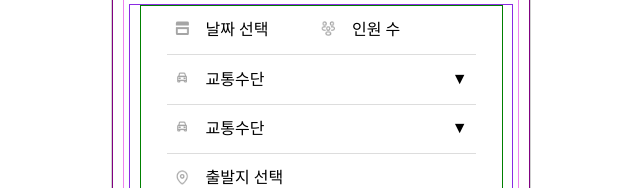
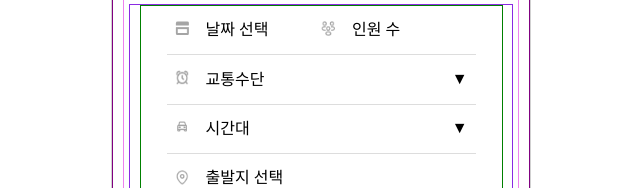
Before and after one commit to UMC-WEGO/WEGO_FE_React, a React (Vite) app in the folder WEGO_FE/: page /home in a window 1280 px wide. Shown: the part 162-350 px from the top of the page, without its empty margins (319-959 px from the left). Built offline with nearby package versions, Linux system fonts and the light colour scheme; a web font is replaced by a local one.

Commit message:
feat: 홈화면 여행조건 선택 dropdown 컴포넌트 분리

```diff
--- a/WEGO_FE/src/components/feat2/DestinationFilter.tsx
+++ b/WEGO_FE/src/components/feat2/DestinationFilter.tsx
@@ -1,13 +1,12 @@
 import styled from "styled-components";
 
+import car_icon from "../../images/feat2/car_icon.png";
+import clock_icon from "../../images/feat2/alarm_icon.png";
 import calender_icon from "../../images/feat2/calendar_icon.png";
 import people_icon from "../../images/feat2/group_people_icon.png";
-import car_icon from "../../images/feat2/car_icon.png";
-import clock_icon from "../../images/feat2/alarm_icon.png";
 import pin_icon from "../../images/feat2/map_pin_icon.png";
 import Dropdown from "./Dropdown";
 // 여행 조건 선택하는 부분
-
 const FilterBox = styled.div`
   width: 363px;
   height: auto;
@@ -22,18 +21,6 @@ const FilterBox = styled.div`
 
 const BottomSheetItem = styled.label`
 
-`
-
-const DropdownSelect = styled.select`
-  border: none;
-
-  width: 100%;
-  height: 100%;
-`
-
-const DropdownItem = styled.div`
-  width: 345px;
-  height: 50px;
 `
 
 const SelectorRow = styled.div`
@@ -62,75 +49,22 @@ const IconImg = styled.img`
     margin-right: 17px;
 `
 
-// --- --- --- dropdown
-// const DropdownContainer = styled.div`
-//   width: 100%;
-//   height: 100%;
-// `
+type Option = {
+  label: string;
+  icon: string;
+};
 
-// const DropdownHeader = styled.div`
-//   width: 100%;
-//   height: 100%;
+const Item_time: Option[] = [
+  { label: "1시간 미만", icon: clock_icon },
+  { label: "2시간 미만", icon: clock_icon },
+  { label: "3시간 미만", icon: clock_icon }
+];
 
-//   display: flex;
-//   align-items: center;
-//   justify-content: space-between;
-// `
-
-// const DropdownList = styled.ul`
-//   background-color: white;
-//   border: 1px solid black;
-
-//   width: 293px;
-
-//   position: absolute;
-// `
-
-// const DropdownListItem = styled.li`
-//   height: 50px;
-
-//   display: flex;
-//   align-items: center;
-// `
-
-// const Dropdown = () => {
-//   const [isOpenFlag, setIsOpenFlag] = useState(false);
-//   const [selectedOption, setSelectedOption] = useState("교통수단")
-
-//   const toggleDropdown = () => setIsOpenFlag(!isOpenFlag);
-//   const selectOption = (option:string) => {
-//     setSelectedOption(option);
-//     setIsOpenFlag(false);
-//   };
-
-//   const option = [
-//     {label: "자가용", icon: car_icon},
-//     {label: "버스", icon: car_icon},
-//     {label: "기차(KTX)", icon: car_icon}
-//   ];
-
-//   return(
-//     <DropdownContainer>
-//       <DropdownHeader onClick={toggleDropdown} tabIndex={0}>
-//         <div>
-//           <IconImg src={car_icon}/>
-//           {selectedOption}
-//         </div>
-//         <span>{isOpenFlag ? "▲" : "▼"}</span>
-//       </DropdownHeader>
-//       {isOpenFlag && (
-//         <DropdownList>
-//           {option.map((option, index) => (
-//             <DropdownListItem key={index} onClick={() => selectOption(option.label)} tabIndex={0}>
-//               <IconImg src={car_icon}/>
-//               {option.label}
-//             </DropdownListItem>
-//           ))}
-//         </DropdownList>
-//       )}
-//     </DropdownContainer>
-//   );
-// };
+const Item_transport: Option[] = [
+  { label: "자동차", icon: car_icon },
+  { label: "버스", icon: car_icon },
+  { label: "기차(KTX)", icon: car_icon }
+]
 
 const DestinationFilter = () => {
   return(
@@ -147,10 +81,10 @@ const DestinationFilter = () => {
           </Label>
         </SelectorRow>
         <SelectorRow>
-          <Dropdown/>
+          <Dropdown value="교통수단" option={Item_transport} iconStream={clock_icon}/>
         </SelectorRow>
         <SelectorRow>
-          <Dropdown/>
+          <Dropdown value="시간대" option={Item_time} iconStream={car_icon}/>
         </SelectorRow>
         <SelectorRow>
           <IconImg src={pin_icon}/>
--- a/WEGO_FE/src/components/feat2/Dropdown.tsx
+++ b/WEGO_FE/src/components/feat2/Dropdown.tsx
@@ -1,8 +1,5 @@
 import styled from "styled-components"
 import { useState } from "react";
-
-import car_icon from "../../images/feat2/car_icon.png";
-
 
 const IconImg = styled.img`
     width: 14px;
@@ -41,37 +38,50 @@ const DropdownListItem = styled.li`
   align-items: center;
 `
 
-const Dropdown = () => {
-  const [isOpenFlag, setIsOpenFlag] = useState(false);
-  const [selectedOption, setSelectedOption] = useState("교통수단")
+type Option = {
+  label: string;
+  icon: string;
+};
 
-  const toggleDropdown = () => setIsOpenFlag(!isOpenFlag);
-  const selectOption = (option:string) => {
-    setSelectedOption(option);
+interface DropdownProps {
+  value?: string;
+  iconStream?: string;
+  option: Option[];
+}
+
+const Dropdown = ({
+    value,                    // dropdown 기본값
+    iconStream,               // icon 이미지 경로
+    option }: DropdownProps   // dropdown 선택 요소 리스트
+) => {
+    const [isOpenFlag, setIsOpenFlag] = useState(false);          // dropdown 클릭여부 확인
+    const [selectedOption, setSelectedOption] = useState(value);  // 선택한 값
+
+    const toggleDropdown = () => setIsOpenFlag(!isOpenFlag);      // dropdown 활성/불활성 전환
+
+    const selectOption = (label: string) => {
+      setSelectedOption(label);
       setIsOpenFlag(false);
     };
 
-  const option = [
-    {label: "자가용", icon: car_icon},
-    {label: "버스", icon: car_icon},
-    {label: "기차(KTX)", icon: car_icon}
-  ];
-
-  return(
+    return (
       <DropdownContainer>
-      <DropdownHeader onClick={toggleDropdown} tabIndex={0}>
+        <DropdownHeader onClick={toggleDropdown}>
           <div>
-          <IconImg src={car_icon}/>
-          {selectedOption}
+            <IconImg src={iconStream} />
+            {selectedOption || value}    {/* value: 기본값, selectedOption: 선택한 값 */}
           </div>
           <span>{isOpenFlag ? "▲" : "▼"}</span>
         </DropdownHeader>
         {isOpenFlag && (
           <DropdownList>
-          {option.map((option, index) => (
-            <DropdownListItem key={index} onClick={() => selectOption(option.label)} tabIndex={0}>
-              <IconImg src={car_icon}/>
-              {option.label}
+            {option.map((item, index) => (
+              <DropdownListItem
+                key={index}
+                onClick={() => selectOption(item.label)}
+              >
+                <IconImg src={item.icon} />
+                {item.label}
               </DropdownListItem>
             ))}
           </DropdownList>
```
Lines whose indentation alone changed are shown as unchanged.
